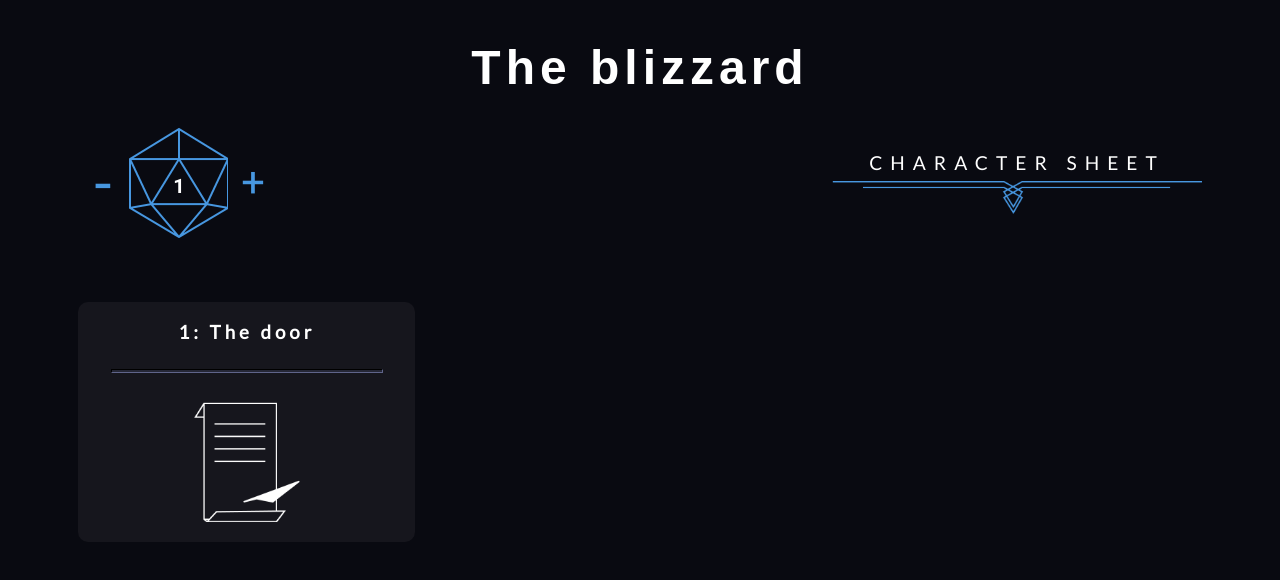
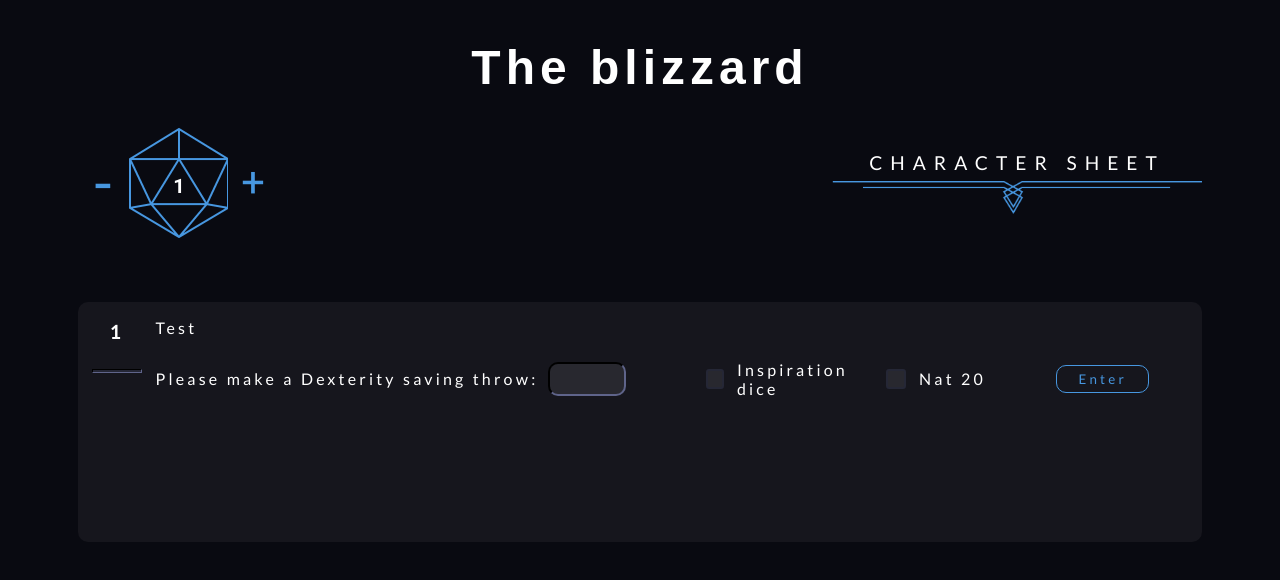
Before and after one commit to mariscotto/schneegestoeber, a React (Create React App) app: page / in a window 1280 px wide. Shown: the top 580 px of the page. Built offline with nearby package versions, Linux system fonts and the light colour scheme; a web font is replaced by a local one.

Commit message:
WIP: useStickyState somewhat working

```diff
--- a/package.json
+++ b/package.json
@@ -3,16 +3,16 @@
   "version": "0.1.0",
   "private": true,
   "dependencies": {
+    "@nicer-toolbox/use-sticky-state": "^1.0.4",
     "@testing-library/jest-dom": "^5.11.4",
     "@testing-library/react": "^11.1.0",
     "@testing-library/user-event": "^12.1.10",
     "bootstrap": "^5.1.2",
     "node-sass": "^4.14.1",
-    "react": "^17.0.2",
+    "react": "^16.0.0",
     "react-alert": "^7.0.3",
     "react-alert-template-basic": "^1.0.2",
     "react-alert-template-oldschool-dark": "^1.0.1",
-    "react-bootstrap": "^1.6.4",
     "react-bootstrap-alert": "^1.0.7",
     "react-dom": "^17.0.2",
     "react-scripts": "4.0.3",
--- a/src/DoorStory.js
+++ b/src/DoorStory.js
@@ -13,14 +13,24 @@ const title = "1: The door";
 const shorttitle = "1";
 const roll = "Dexterity saving throw";
 
+function useStickyState(defaultValue, key) {
+  const [value, setValue] = React.useState(() => {
+    const stickyValue = window.localStorage.getItem(key)
+    return stickyValue !== null ? JSON.parse(stickyValue) : defaultValue
+  })
+  React.useEffect(() => {
+    window.localStorage.setItem(key, JSON.stringify(value))
+  }, [key, value])
+  return [value, setValue]
+}
 
 
 export default function Door() {
-  const [isActive, setActive] = useState("false");
-  const [content, setValue] = useState("");
-  const [numberrolled, setNumber] = useState("");
-  const [inspirationchecked, setInsp] = useState("");
-  const [nat20checked, setCheck] = useState("");
+  const [isActive, setActive] = useStickyState(false, 'isActivestore');
+  const [content, setValue] =  useStickyState(null, 'contentstore');
+  const [numberrolled, setNumber] =  useStickyState(null, 'numberrolledstore');
+  const [inspirationchecked, setInsp] =  useStickyState(null, 'inspirationcheckedstore');
+  const [nat20checked, setCheck] =  useStickyState(null, 'nat20checkedstore');
   const counter=useContext(UserContext);
 
 
@@ -31,21 +41,22 @@ export default function Door() {
 
 
   function changeContent(roll) {
+    let contentadditionalrolled;
     if (roll < 7) {
       console.log("bad roll :( " + contentadditional1);
-      let contentadditionalrolled = contentadditional1;
+      contentadditionalrolled = contentadditional1;
       setValue(contentadditionalrolled);
     } else if (roll > 6 && roll < 13) {
       console.log("better role :/ " + contentadditional2);
-      let contentadditionalrolled = contentadditional2;
+      contentadditionalrolled = contentadditional2;
       setValue(contentadditionalrolled);
     } else if (roll > 12 && roll < 18) {
       console.log("good role :) " + contentadditional3);
-      let contentadditionalrolled = contentadditional3;
+      contentadditionalrolled = contentadditional3;
       setValue(contentadditionalrolled);
     } else if (roll > 17) {
       console.log("awesome role :D " + contentadditional4);
-      let contentadditionalrolled = contentadditional4;
+      contentadditionalrolled = contentadditional4;
       setValue(contentadditionalrolled);
     } else {
       return "";
@@ -70,7 +81,6 @@ export default function Door() {
       const a1 = counter.count + ".png";
       const image = document.getElementById("d20");
       image.src = a1;
-
     }
   };
 
@@ -91,7 +101,6 @@ export default function Door() {
       const a1 = counter.count + ".png";
       const image = document.getElementById("d20");
       image.src = a1;
-
     }
   }
 
```
Also changed, not shown: src/todo.txt, 2 other files (tests, documents, lock files or other folders).
